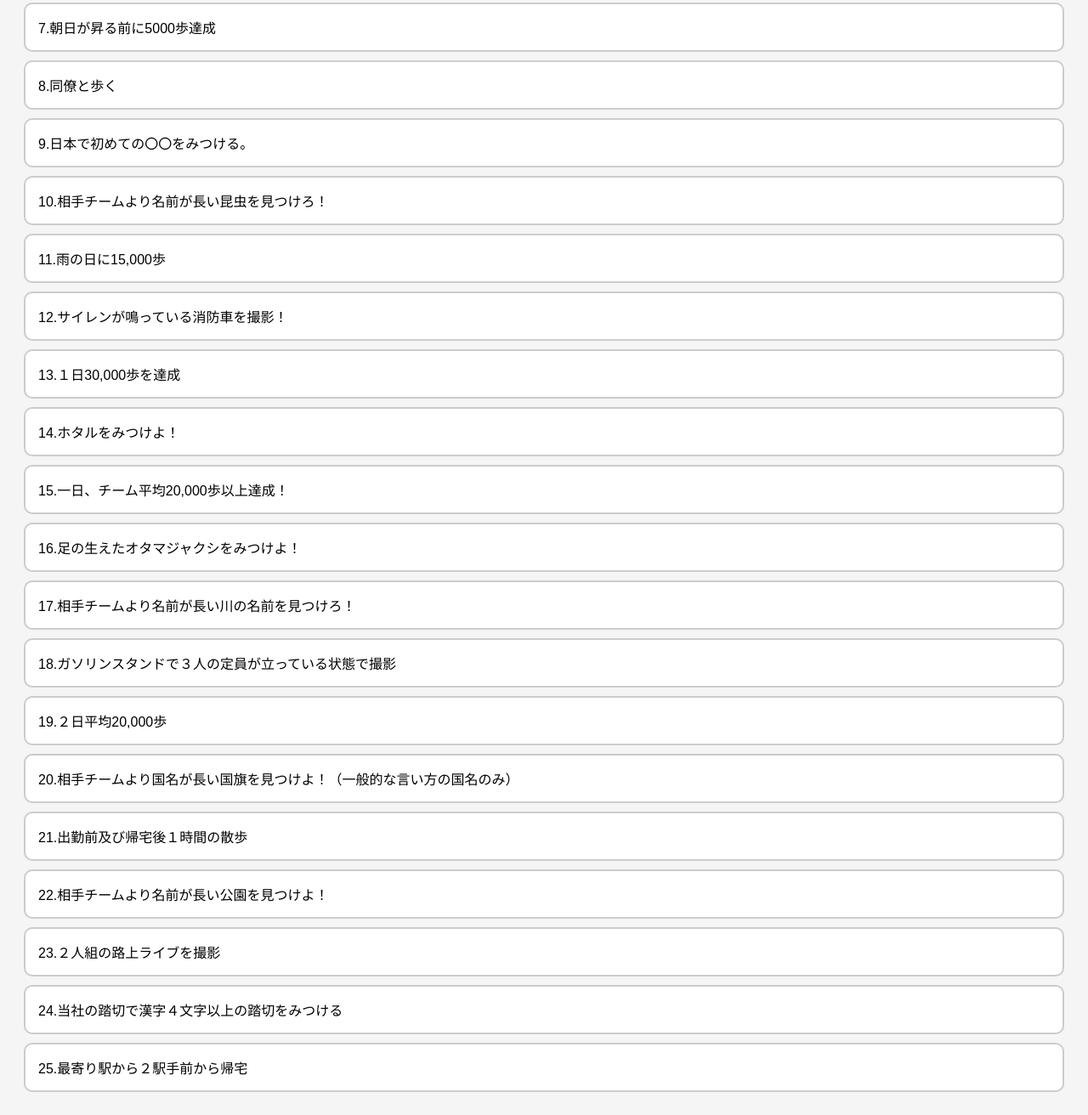
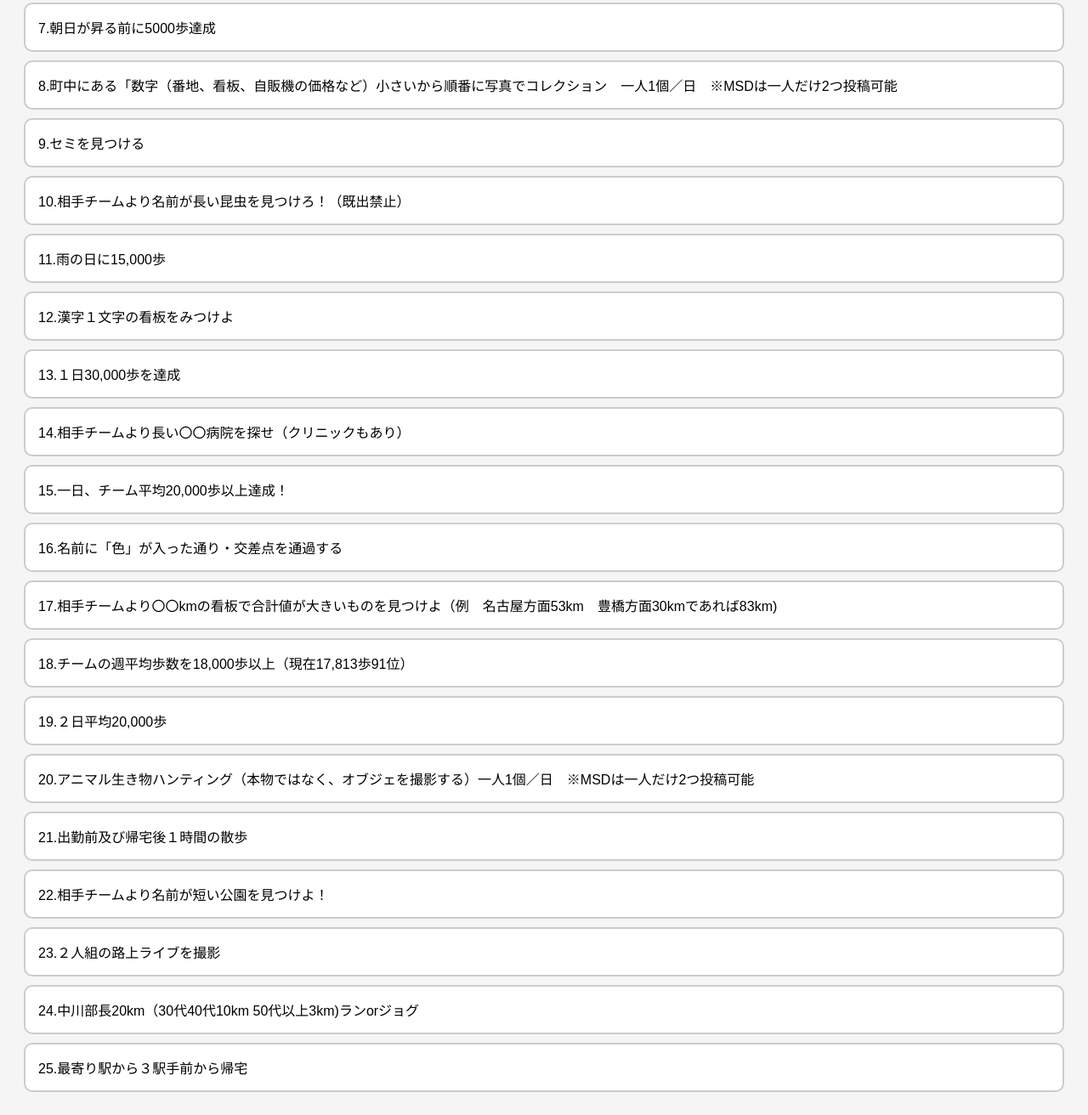
Before and after one commit to hiro242/check1, a plain HTML site: page index.html in a window 1280 px wide. Shown: the part 522-1834 px from the top of the page at 85% size. Drawn offline with Linux system fonts and the light colour scheme.

Commit message:
index.html

```diff
--- a/index.html
+++ b/index.html
@@ -50,30 +50,30 @@ button{
 
 const words = [
  "1.平均歩数を相手チームより上回れ！（月曜日集計）",
-  "2.階段1000段",
+  "2.ぶら下がり30秒",
   "3.春の食べれる野草見つける（既出禁止）",
-  "4.相手より歴史ある建造物を撮影！（年数勝負、再建は許す）",
+  "4.自分の誕生年に建造された建物を探せ（記念碑、礎の年やチャッピー情報も可能",
   "5.ウォーキングorランニング10km",
   "6.昼休み休憩３０分歩く",
   "7.朝日が昇る前に5000歩達成",
-  "8.同僚と歩く",
-  "9.日本で初めての〇〇をみつける。",
-  "10.相手チームより名前が長い昆虫を見つけろ！",
+  "8.町中にある「数字（番地、看板、自販機の価格など）小さいから順番に写真でコレクション　一人1個／日　※MSDは一人だけ2つ投稿可能",
+  "9.セミを見つける",
+  "10.相手チームより名前が長い昆虫を見つけろ！（既出禁止）",
   "11.雨の日に15,000歩",
-  "12.サイレンが鳴っている消防車を撮影！",
+  "12.漢字１文字の看板をみつけよ",
   "13.１日30,000歩を達成",
-  "14.ホタルをみつけよ！",
+  "14.相手チームより長い〇〇病院を探せ（クリニックもあり）",
   "15.一日、チーム平均20,000歩以上達成！",
-  "16.足の生えたオタマジャクシをみつけよ！",
-  "17.相手チームより名前が長い川の名前を見つけろ！",
-  "18.ガソリンスタンドで３人の定員が立っている状態で撮影",
+  "16.名前に「色」が入った通り・交差点を通過する",
+  "17.相手チームより〇〇kmの看板で合計値が大きいものを見つけよ（例　名古屋方面53km　豊橋方面30kmであれば83km)",
+  "18.チームの週平均歩数を18,000歩以上（現在17,813歩91位）",
   "19.２日平均20,000歩",
-  "20.相手チームより国名が長い国旗を見つけよ！（一般的な言い方の国名のみ）",
+  "20.アニマル生き物ハンティング（本物ではなく、オブジェを撮影する）一人1個／日　※MSDは一人だけ2つ投稿可能",
   "21.出勤前及び帰宅後１時間の散歩",
-  "22.相手チームより名前が長い公園を見つけよ！",
+  "22.相手チームより名前が短い公園を見つけよ！",
   "23.２人組の路上ライブを撮影",
-  "24.当社の踏切で漢字４文字以上の踏切をみつける",
-  "25.最寄り駅から２駅手前から帰宅"
+  "24.中川部長20km（30代40代10km 50代以上3km)ランorジョグ",
+  "25.最寄り駅から３駅手前から帰宅"
   ];
 
 const STORAGE_KEY = "walk_check";
```
